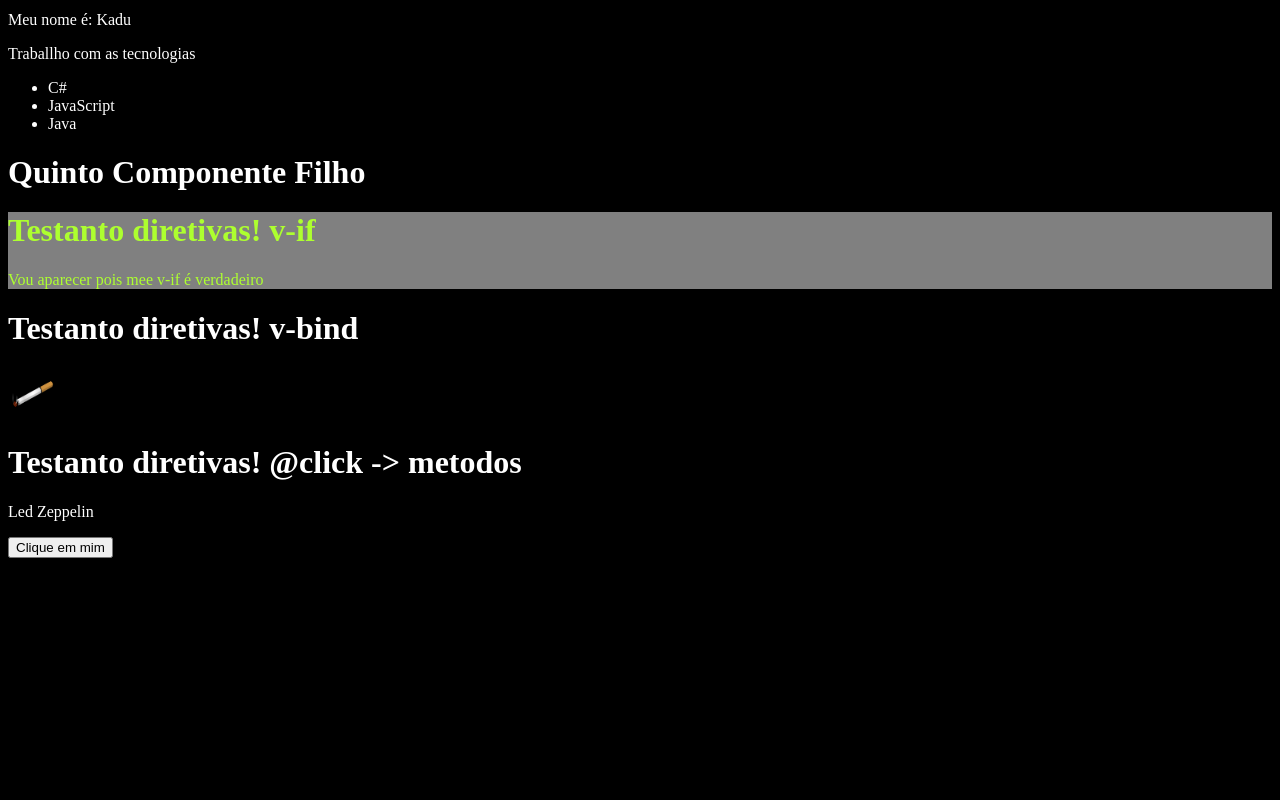
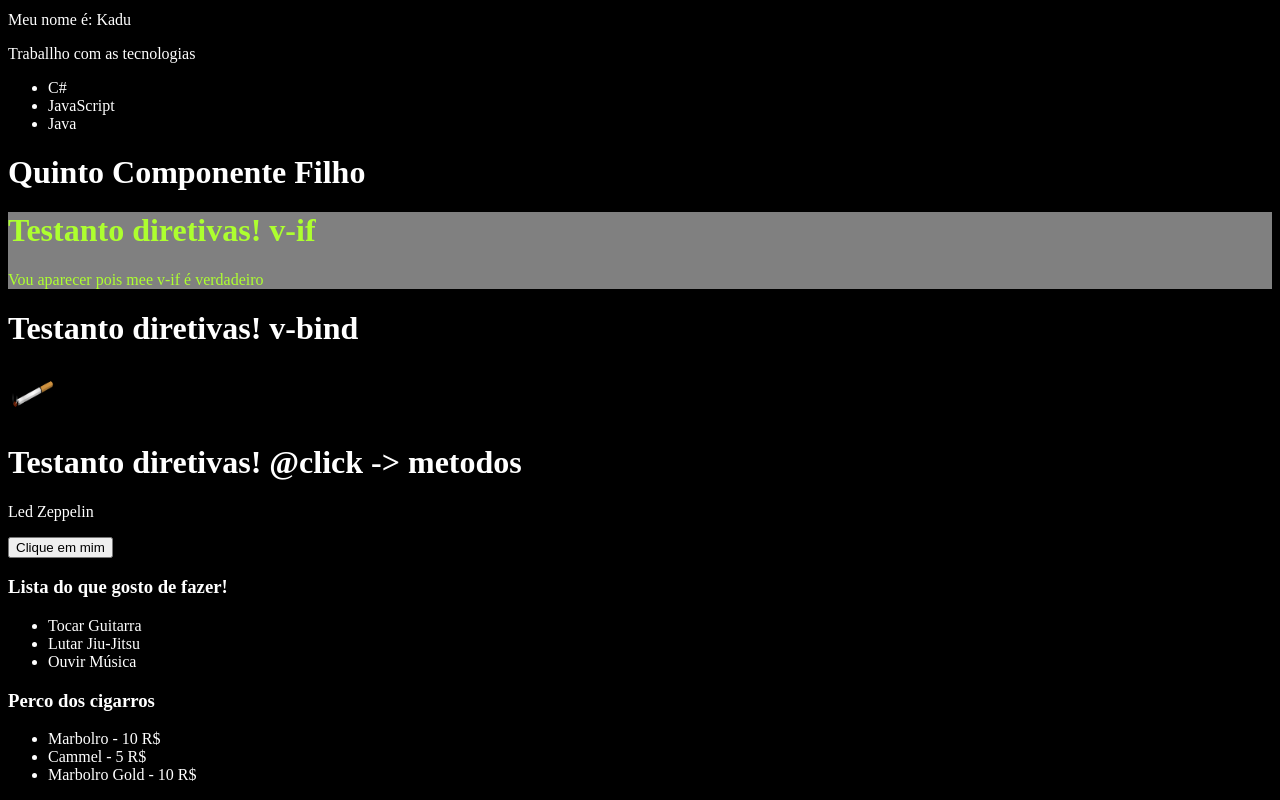
Before and after one commit to nikola7Kmotobe/estudos_vueJs, a Vue app in the folder projeto_vue/: page / in a window 1280 px wide. Shown: the part 366-1166 px from the top of the page. Before the commit the page ends 932 px from the top, so only its background shows below. Built offline with nearby package versions, Linux system fonts and the light colour scheme.

Commit message:
renderização de listas e objetos com (v-for)

```diff
--- a/projeto_vue/src/App.vue
+++ b/projeto_vue/src/App.vue
@@ -5,6 +5,7 @@ import segundo_componente from './components/segundo _componente.vue'
 import lifecycle_hooks from './components/lifecycle_hooks.vue';
 import Pessoa from './components/Pessoa.vue';
 import diretivas from './components/diretivas.vue';
+import diretiva_v_for from './components/diretiva_v_for.vue';
 </script>
 
 <template>
@@ -18,6 +19,7 @@ import diretivas from './components/diretivas.vue';
   <Pessoa/>
   <h1>Quinto Componente Filho</h1>
   <diretivas/>
+  <diretiva_v_for/>
 </template>
 
 <style>
--- /dev/null
+++ b/projeto_vue/src/components/diretiva_v_for.vue
@@ -0,0 +1,29 @@
+<template>
+    <div>
+        <h3>Lista do que gosto de fazer!</h3>
+        <ul>
+            <li v-for="(atividades, index) in dados" :key="index">{{atividades}}</li>
+        </ul>
+
+        <h3>Perco dos cigarros</h3>
+        <ul>
+            <li v-for="preco in precos" :key="preco.id">{{preco.marca}} - {{preco.preco}} R$</li>
+        </ul>
+    </div>
+</template>
+
+<script>
+    export default{
+        name:"diretiva_v_for",
+        data(){
+            return{
+                dados: ['Tocar Guitarra', 'Lutar Jiu-Jitsu', 'Ouvir Música'],
+                precos:[
+                    {id:1, marca:'Marbolro', preco:10},
+                    {id:2, marca:'Cammel', preco:5},
+                    {id:3, marca:'Marbolro Gold', preco:10}
+                ]
+            }
+        }
+    }
+</script>
```
